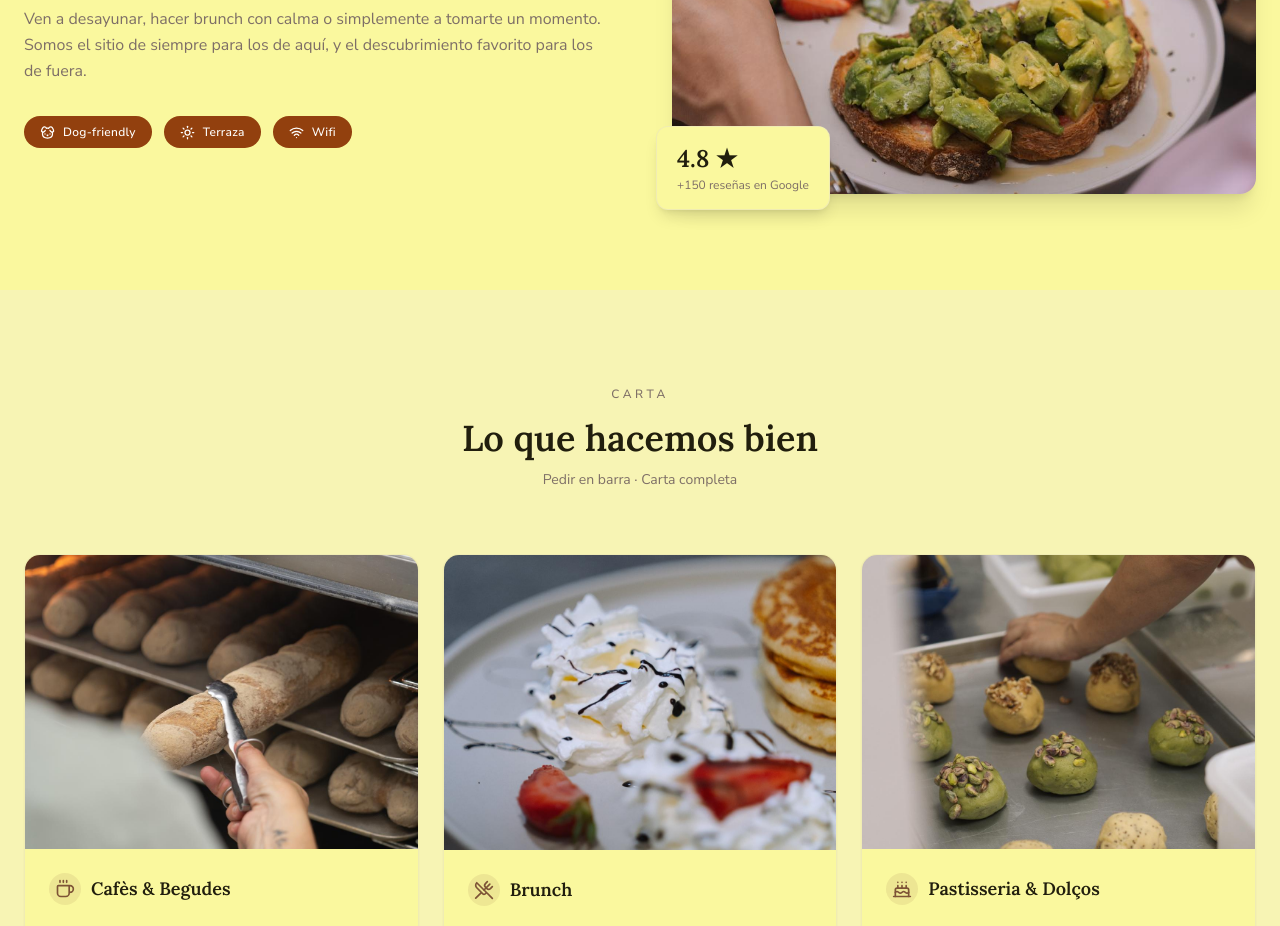
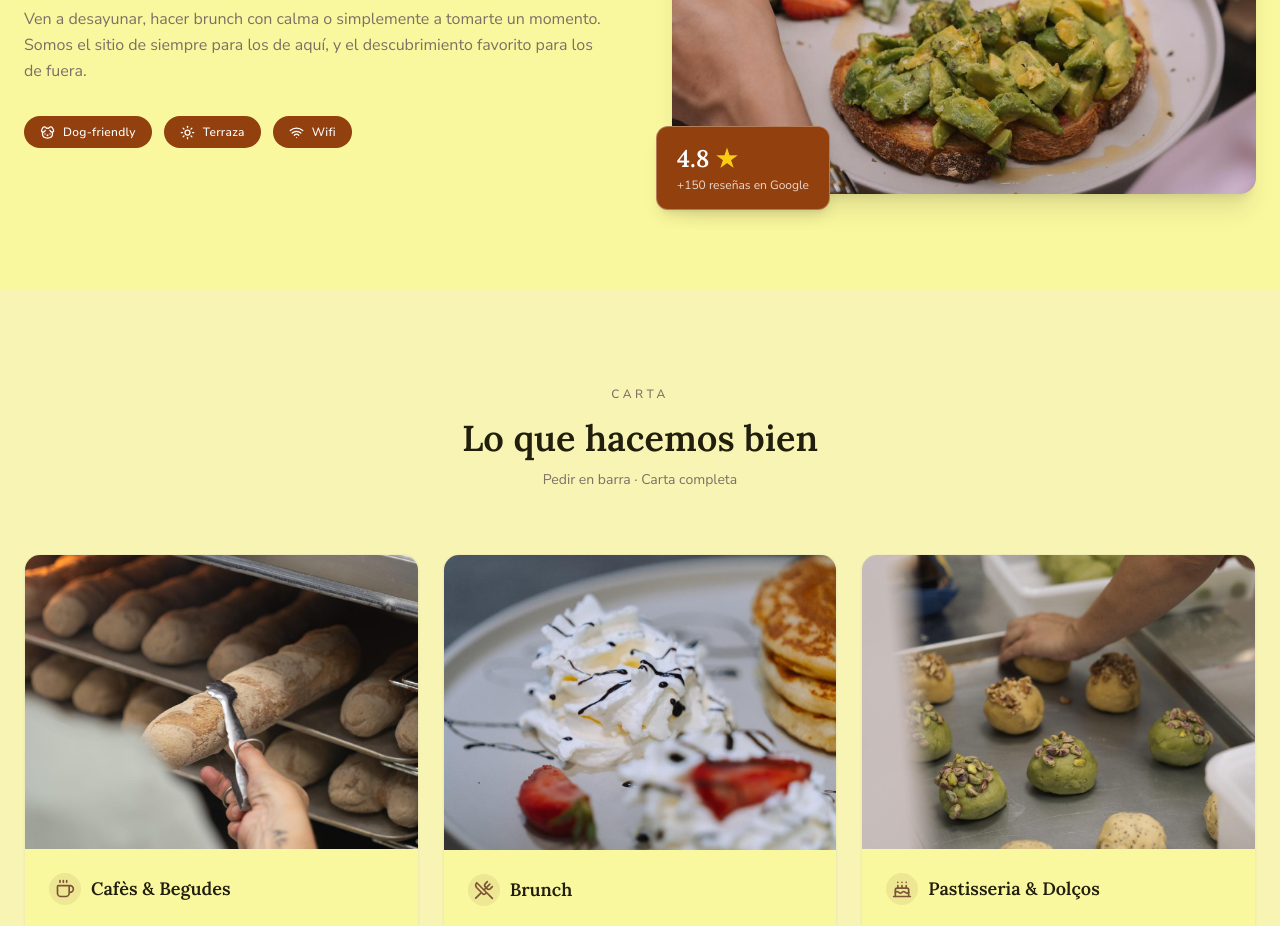
Before and after one commit to raudyweb/RESTART, a React (Vite) app: page / in a window 1280 px wide. Shown: the part 1140-2066 px from the top of the page. Built offline with nearby package versions, Linux system fonts and the light colour scheme.

Commit message:
Update AboutSection styling and review display

```diff
--- a/src/components/AboutSection.tsx
+++ b/src/components/AboutSection.tsx
@@ -35,9 +35,9 @@ const AboutSection = () => (
           <div className="rounded-2xl overflow-hidden shadow-xl aspect-[4/3]">
             <img src={aboutImg} alt="Tostada de aguacate en Re·Start Coffee" className="w-full h-full object-cover" loading="lazy" />
           </div>
-          <div className="absolute -bottom-4 -left-4 bg-background rounded-xl px-5 py-4 shadow-lg border border-border/40">
-            <p className="font-display text-2xl font-semibold text-foreground">4.8 ★</p>
-            <p className="text-xs text-muted-foreground mt-0.5">+150 reseñas en Google</p>
+         <div className="absolute -bottom-4 -left-4 bg-amber-800 rounded-xl px-5 py-4 shadow-lg border border-border/40">
+           <p className="font-display text-2xl font-semibold text-white">4.8 <span className="text-yellow-400">★</span></p>
+             <p className="text-xs text-white/80 mt-0.5">+150 reseñas en Google</p>
           </div>
         </div>
       </div>
```
